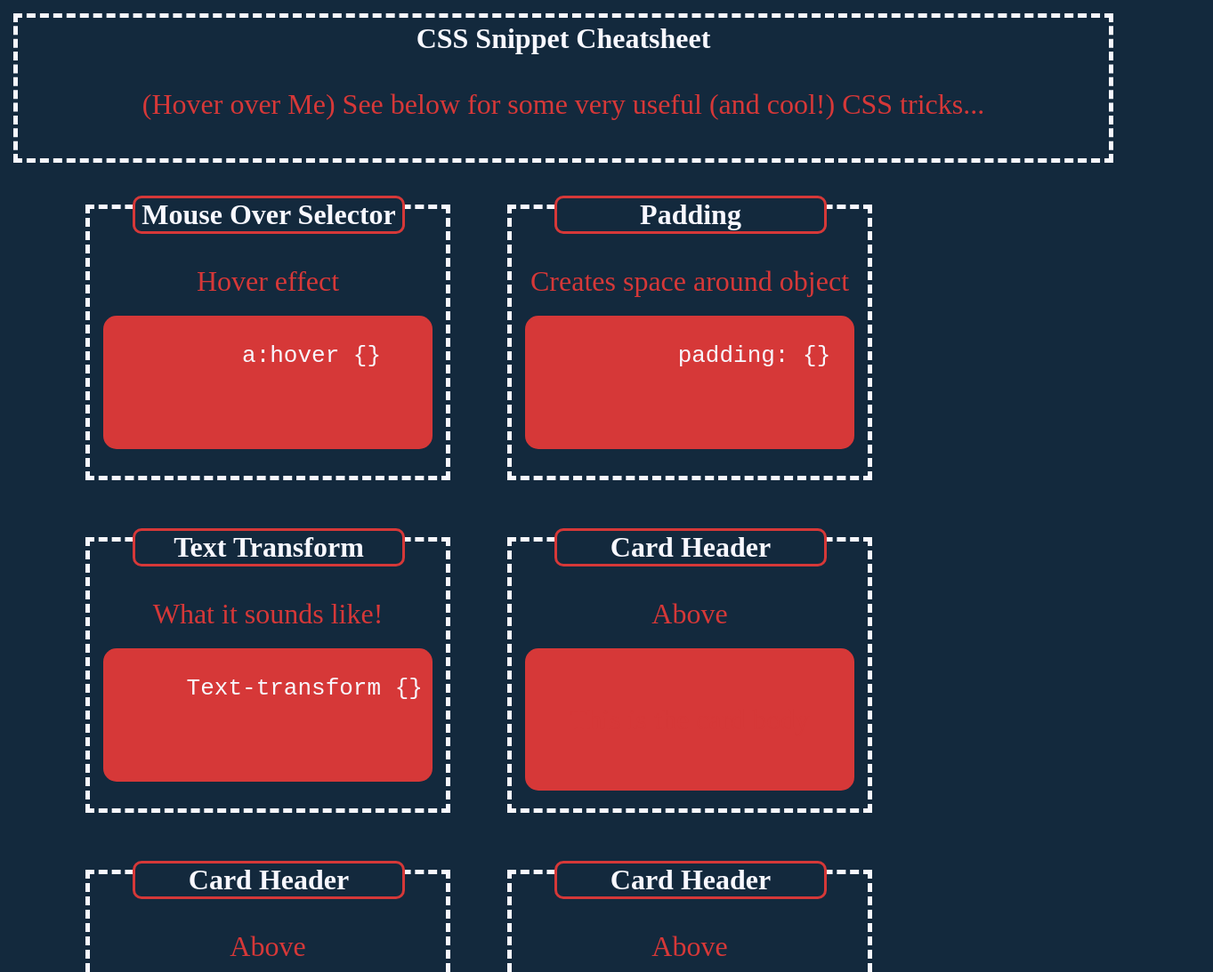
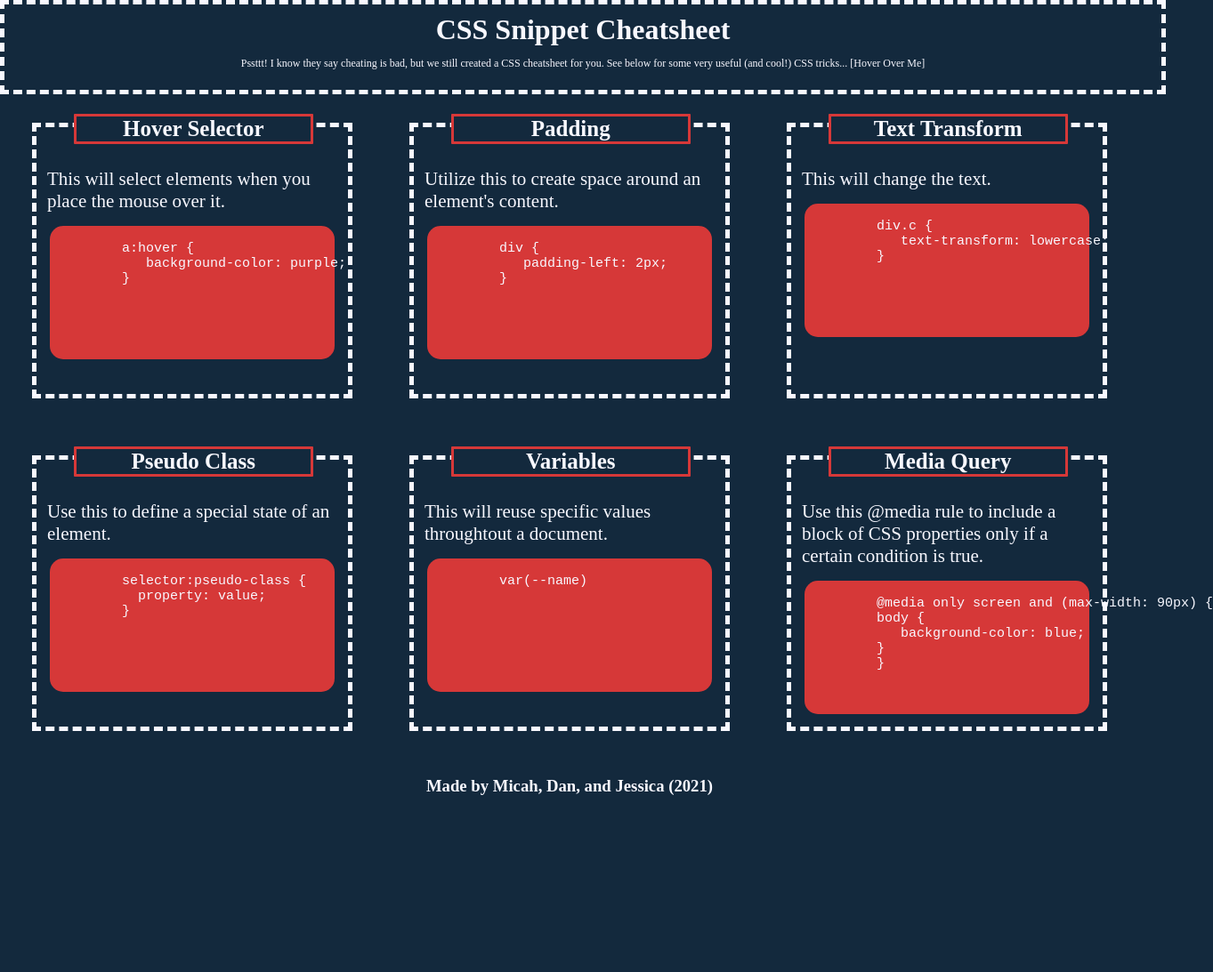
Before and after one commit to Whit1JL/cssstuproject, a plain HTML site: page project/index.html in a window 1280 px wide. Shown: the top 1093 px of the page at 89% size, 1363 px wide, since content can reach past the window. After the commit the page ends 913 px from the top, so only its background shows below. Drawn offline with Linux system fonts and the light colour scheme.

Commit message:
Worked on project with team

```diff
--- a/project/assets/index.css
+++ b/project/assets/index.css
@@ -5,8 +5,16 @@
     --hover: green;
     --hover2: lightblue;
 
+}
 
-
+/* added style to header */
+/* changed size in padding and width, as well as removed margin-J  */
+header {
+    text-align: center;
+    width: 100%;
+    padding: 10px;
+    background-color: var(--primarycolor);
+    border: dashed 5px  var(--offwhite);
 }
 
 h1 {
@@ -14,23 +22,15 @@ h1 {
     padding: 0;
 }
 
-/* (CSS to highlight a code snippet by clicking on it!)
-(HTML: <p class="all">Clicking once will select all of this text.</p>
-user-select: all;
-.all {
-    -moz-user-select: all;
-    -webkit-user-select: all;
-    -ms-user-select: all;
-    user-select: all;
-  }) */
-
+/* changed font-size and transition font-size which wasn't defined-J */
 .fun {
-    font-size: 2em;
-    transition: font-size 4s 1s;
+    font-size: 12px;
+    transition: 1.5px 4s 1s;
 }
 
+/* changed font-size to make page more responsive-J */
 .fun:hover {
-    font-size: 36px;
+    font-size: 20px;
 }
 
 body{
@@ -40,41 +40,47 @@ body{
     color: var(--offwhite);
 }
 
+/* justified content-J */
 .card-cnt{
     position: relative;
+    justify-content: center;
     display: flex;
     flex-wrap: wrap;
+    text-align: left;
 }
 
 /* added transition effect */
+/* removed position relative because it messed with screen, changed width to 350 to fit 3 boxes in the row, and reduced flex-grow by 100-J */
 .card{
-    position: relative;
+
+    text-align: left;
     height: 300px;
-    width: 400px;
+    width: 350px;
     border: dashed 5px;
     border-color: var(--offwhite);
     background-color: var(--primarycolor);
     left: 5%;
     margin: 2.5%;
-    flex-grow: 400px;
+    flex-grow: 300px;
     transition: all 0.5s ease-in-out;
 
 
 }
 /* added transition effect */
+/* changed border radius from 10 to 1px, changed font size to 25px-J  */
 .card .crd-hdr{
     border: solid 3px;
     border-color: var(--secondarycolor);
-    border-radius: 10px;
+    border-radius: 1px;
+    position: relative;
     text-align: center;
-    position: relative;
     margin: 0;
     left: 12%;
     top: -15px;
     color: var(--offwhite);
     background-color: var(--primarycolor);
     width: 75%;
-    font-size: 2em;
+    font-size: 25px;
     transition: all 0.5s ease-in-out;
 }
 /* added hover effect on cards */
@@ -83,53 +89,42 @@ body{
     box-shadow: inset 0px 0px 20px var(--hover), 0 0 20px var(--hover2)
 }
 
-.card .crd-mid{
+/* changed margin to 12px-J */
+.crd-mid{
     position:relative;
     display: flex;
-    margin: 15px;
+    margin: 12px;
+    font-size: 21px;
 
 }
 
+/* added font-size, removed "code" in css, added flex wrap and user select to highlight code snippet-J */
 .card .crd-bdy{
     position: relative;
     background-color: var(--secondarycolor);
     display: flex;
+    flex-wrap: wrap;
+    font-size: 15px;
+    text-align: left;
+    user-select: all;
 
     flex-direction: column;
     margin: 15px;
     border-radius: 15px;
     height: 50%;
+}
 
-
-}
-code {
-    font-size: 2em;
-}
 /* created pre  */
+/* removed border radius=J*/
 .crd-bdy pre{
-
-    padding: 5px;
+    padding: 0;
+    text-align: left;
     color: var(--offwhite);
-    border-radius: 10px;
     background-image: linear-gradient(
         var(--primarycolor),
         var(--secondarycolor)
-    );
-
-
 }
 
-/* added style to header */
-header {
-    width: 95%;
-    text-align: center;
-    padding: 5px;
-    background-color: var(--primarycolor);
-    border: dashed 5px  var(--offwhite);
-    margin: 15px;
-    padding: 5px;
-
-}
 
 /* added formatting here */
 p, p:hover {
@@ -143,26 +138,32 @@ p, p:hover {
 footer {
     margin: 15px;
     text-align: center;
-    padding: 5px;
+    padding: 0;
+    width: 100%;
     border: 20px solid var(--secondarycolor);
     color: var(--offwhite) ;
     background-color: var(---secondarycolor);
 
+}
 
-
-}
 
 @media screen and (max-width: 992px) {
 .card {
-  width: 75%;
+  width: 100%;
+  margin: 0%;
+  padding: 0%;
 }
 
 @media screen and (max-width: 768px) {
 .card {
-    width: 50%;
+    width: 75%;
+    margin: 0%;
+    padding: 0%;
 }
 
 @media screen and (max-width: 767px) {
 .card {
-    width: 25%;
+    width: 50%;
+    margin: 0%;
+    padding: 0%;
 }
--- a/project/index.html
+++ b/project/index.html
@@ -13,55 +13,84 @@
    <header>
         <h1> CSS Snippet Cheatsheet </h1>
 
+<!-- changed "fun" intro-J -->
+        <p class="fun">Pssttt! I know they say cheating is bad, but we still created a CSS cheatsheet for you. See below for some very useful (and cool!) CSS tricks... [Hover Over Me]</p>
+   </header>
 
-        <p class="fun">(Hover over Me) See below for some very useful (and cool!) CSS tricks... </p>
-    </header>
    <div class="card-cnt">
+
+      <!-- changed text in card mid and body to make more uniform and informative -->
    <div class="card">
-       <h3 class="crd-hdr">Mouse Over Selector</h3>
-       <p class="crd-mid">Hover effect</p>
-       <pre class="crd-bdy"><code>
-          a:hover {}
+      <h3 class="crd-hdr">Hover Selector</h3>
+      <p class="crd-mid">This will select elements when you place the mouse over it. </p>
+      <pre class="crd-bdy">
+         <code>
+         a:hover {
+            background-color: purple;
+         }
+         </code>
+      </pre>
+   </div>
 
-
-       </code></pre>
-    </div>
    <div class="card">
       <h3 class="crd-hdr">Padding</h3>
-        <p class="crd-mid">Creates space around object</p>
-        <pre class="crd-bdy"><code>
-           padding: {}
+      <p class="crd-mid">Utilize this to create space around an element's content.</p>
+      <pre class="crd-bdy">
+         <code>
+         div {
+            padding-left: 2px;
+         }
+         </code>
+      </pre>
+   </div>
 
-        </code></pre>
-     </div>
    <div class="card">
       <h3 class="crd-hdr">Text Transform</h3>
-        <p class="crd-mid">What it sounds like!</p>
-        <pre class="crd-bdy"><code>
-      Text-transform {}
-
+      <p class="crd-mid">This will change the text.</p>
+      <pre class="crd-bdy">
+         <code>
+         div.c {
+            text-transform: lowercase;
+         }
          </code>
-
       </pre>
    </div>
+
    <div class="card">
-        <h3 class="crd-hdr">Card Header</h3>
-        <p class="crd-mid">Above</p>
-        <p class="crd-bdy">This is the card body</p>
+      <h3 class="crd-hdr">Pseudo Class</h3>
+      <p class="crd-mid">Use this to define a special state of an element.</p>
+      <pre class="crd-bdy">
+         <code>
+         selector:pseudo-class {
+           property: value;
+         }
+         </code>
+      </pre>
    </div>
+
    <div class="card">
-        <h3 class="crd-hdr">Card Header</h3>
-        <p class="crd-mid">Above</p>
-        <p class="crd-bdy">This is the card body</p>
+      <h3 class="crd-hdr">Variables</h3>
+      <p class="crd-mid">This will reuse specific values throughtout a document.</p>
+      <pre class="crd-bdy">
+         <code>
+         var(--name)
+         </code>
+      </pre>
    </div>
+
    <div class="card">
-        <h3 class="crd-hdr">Card Header</h3>
-        <p class="crd-mid">Above</p>
-        <p class="crd-bdy">This is the card body</p>
+      <h3 class="crd-hdr">Media Query</h3>
+      <p class="crd-mid">Use this @media rule to include a block of CSS properties only if a certain condition is true.</p>
+      <pre class="crd-bdy">
+         <code>
+         @media only screen and (max-width: 90px) {
+         body {
+            background-color: blue;
+         }
+         }
+         </code>
+      </pre>
    </div>
-     </div>
-    <!-- CSS 1 -->
-    <!-- CSS 2 -->
 
 </body>
 
```
Also changed, not shown: 1 other file. Lines whose indentation alone changed are shown as unchanged.
